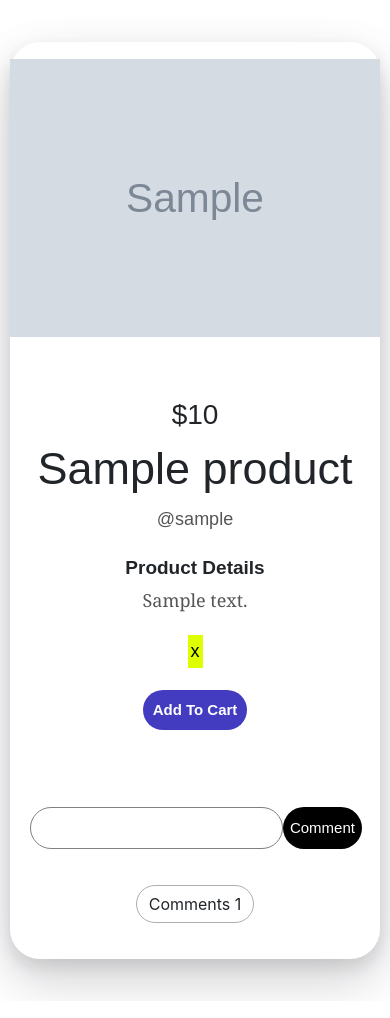
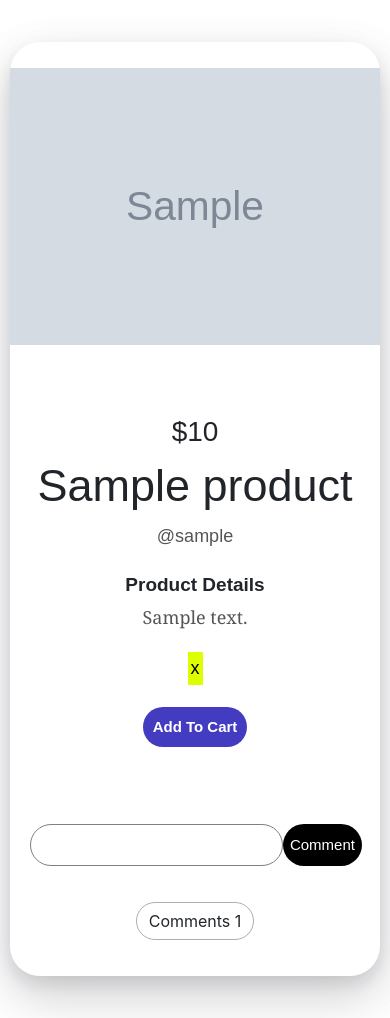
Before and after one commit to sarahrosehumenik/creative_marketplace, a Django app: page /products/1/ in a window 390 px wide. Shown: the part 56-1074 px from the top of the page. Before the commit the page ends 1051 px from the top, so only its background shows below. Run offline with Django 4.2, Linux system fonts and the light colour scheme; tables that the repository leaves empty hold one stand-in row (values such as "Sample post"); grey boxes marked "Sample" are stand-in pictures; some libraries are stand-ins or nearby versions.

Commit message:
margni picture on detail for mobile

```diff
--- a/main_app/static/css/style.css
+++ b/main_app/static/css/style.css
@@ -457,7 +457,7 @@ color: grey;
   }
 
   .img-container {
-   margin: 2vh auto;
+   margin: 3vh auto;
    width: 100%;
    max-width: 100%;
    height: 100%;
```
